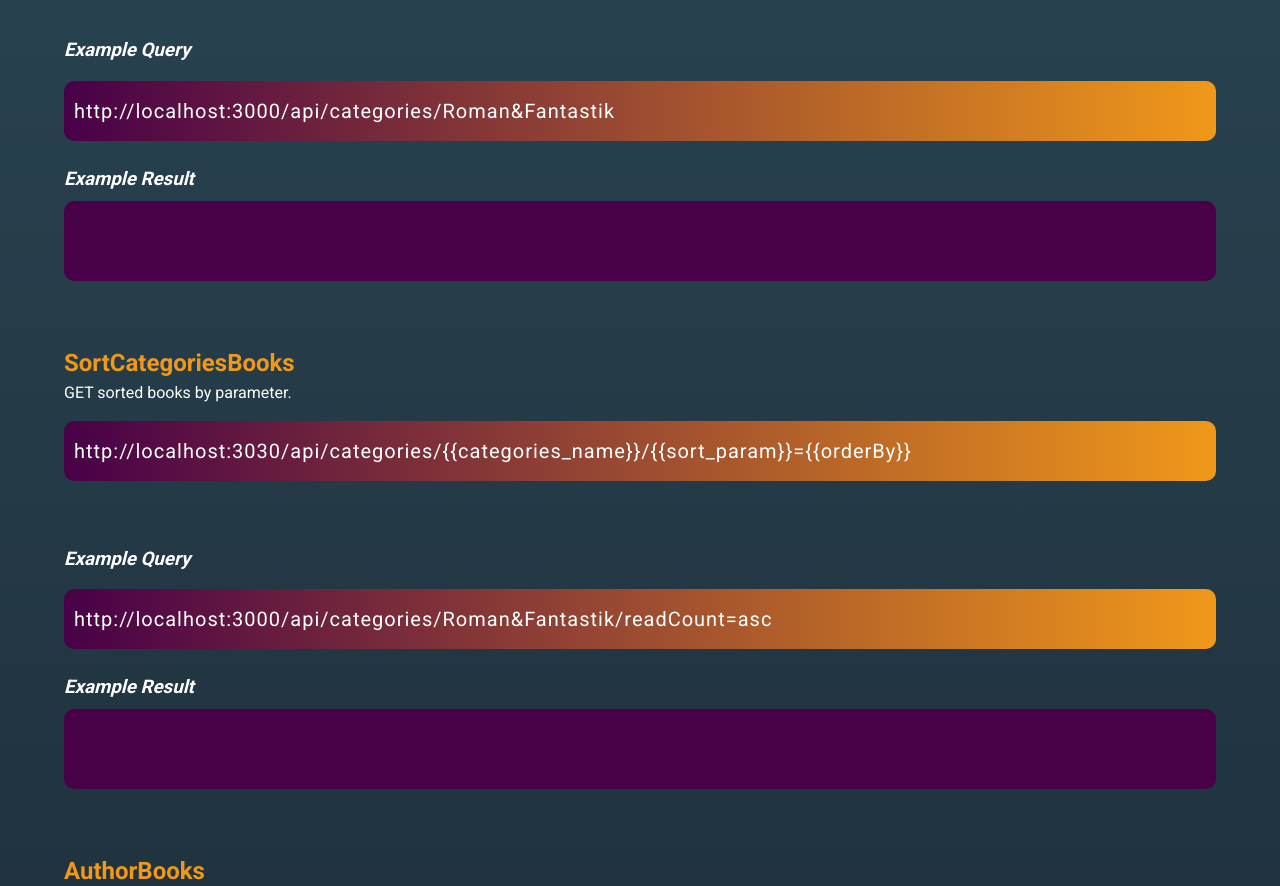
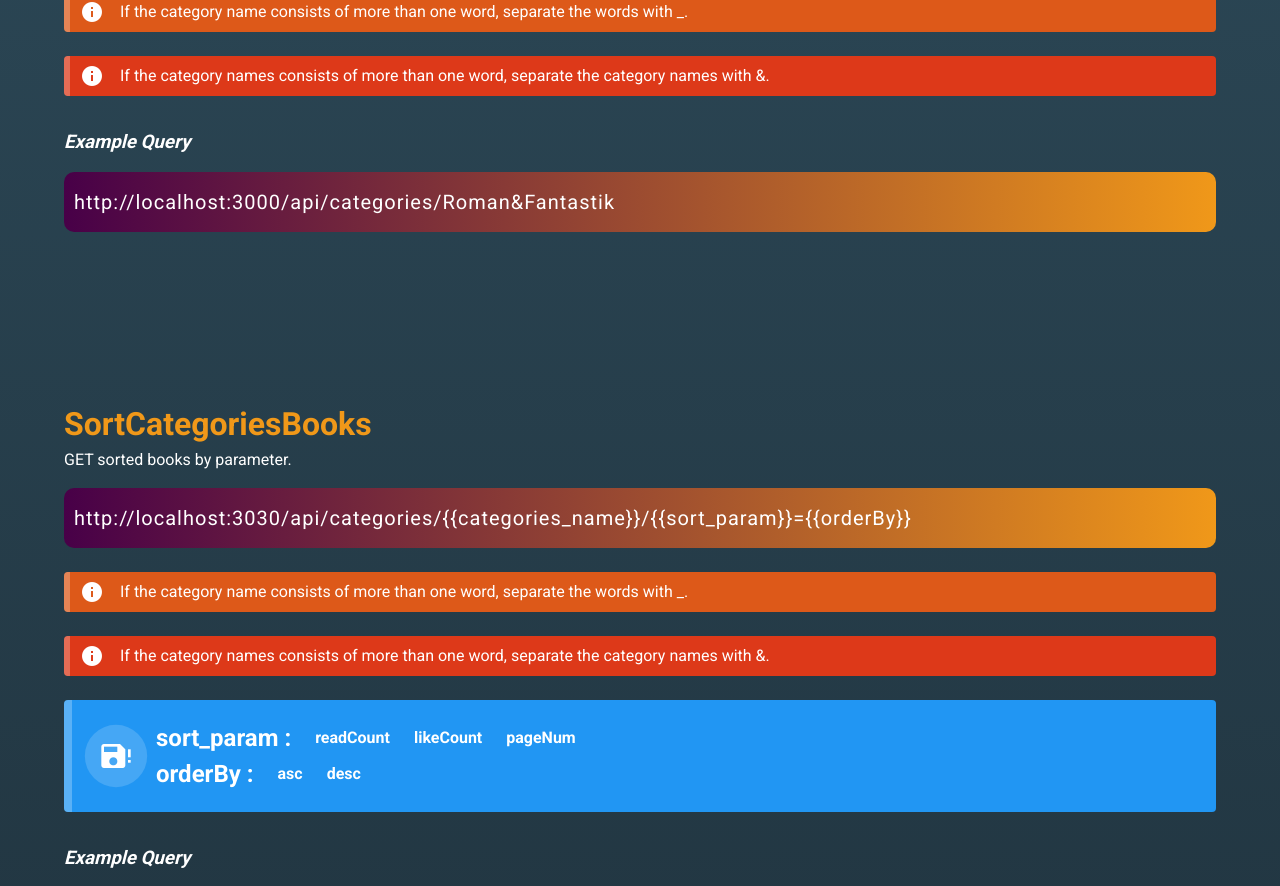
Before and after one commit to Ercan93/Kithub, a Vue app: page /profile in a window 1280 px wide. Shown: the part 1900-2786 px from the top of the page. Built offline with nearby package versions, Linux system fonts and the light colour scheme; sample sign-in values are in the browser's storage.

Commit message:
Update endpointCard.vue

```diff
--- a/src/components/endpointCard.vue
+++ b/src/components/endpointCard.vue
@@ -1,38 +1,60 @@
 <template>
   <v-container class="d-flex flex-column pa-16 white--text" fluid>
-    <div class="mb-16" v-for="endpoint in bookApiInfo">
-      <h2>
+    <div class="mb-16 mt-6 pb-16" v-for="endpoint in bookApiInfo">
+      <h1>
         <a :href="`#${endpoint.title}`">{{endpoint.title}}</a>
-      </h2>
+      </h1>
       <p>{{endpoint.description}}</p>
       <p class="code">{{endpoint.code}}</p>
       <v-alert
-        class="mt-8"
+        class="mt-6"
         dense
         border="left"
         type="info"
         color="#DD5919"
-        v-if="endpoint.alert== 'bookName' "
+        v-if="endpoint.alert"
+      >{{endpoint.alert}}</v-alert>
+      <v-alert
+        class="mt-6"
+        dense
+        border="left"
+        type="info"
+        color="#DD3919"
+        v-if="endpoint.alert2"
+      >{{endpoint.alert2}}</v-alert>
+      <v-alert
+        border="left"
+        type="info"
+        icon="mdi-content-save-alert"
+        prominent
+        class="pa-5 mt-6 d-flex justify-start"
+        v-if="endpoint.paramsDescription"
       >
-        If the book title consists of
-        <strong>more</strong> than one word, separate the words with
-        <strong>_</strong> .
+        <div class="d-flex align-center" v-for="param in endpoint.paramsDescription">
+          <strong>
+            <h2>{{param.paramTitle}} :</h2>
+          </strong>
+          <h4 class="pl-6" v-for="value in param.values">{{value}}</h4>
+        </div>
       </v-alert>
-      <h3 class="mt-16 mb-4">
+      <h3 class="mt-8 mb-4">
         <i>Example Query</i>
       </h3>
       <p class="code">{{endpoint.exampleQuery}}</p>
+      <!--
       <h3 class="mt-6">
         <i>Example Result</i>
       </h3>
-      <div class="mt-2 result pa-10">{{endpoint.exampleResult}}</div>
+      -->
     </div>
   </v-container>
 </template>
 <script>
 export default {
   data() {
-    return { bookApiInfo: null };
+    return {
+      bookApiInfo: null
+    };
   },
   created() {
     this.bookApiInfo = this.$store.state.bookApiInfo;
@@ -58,4 +80,5 @@ a
 .result
     background-color: #480048
     border-radius: 10px
+
 </style>
```
